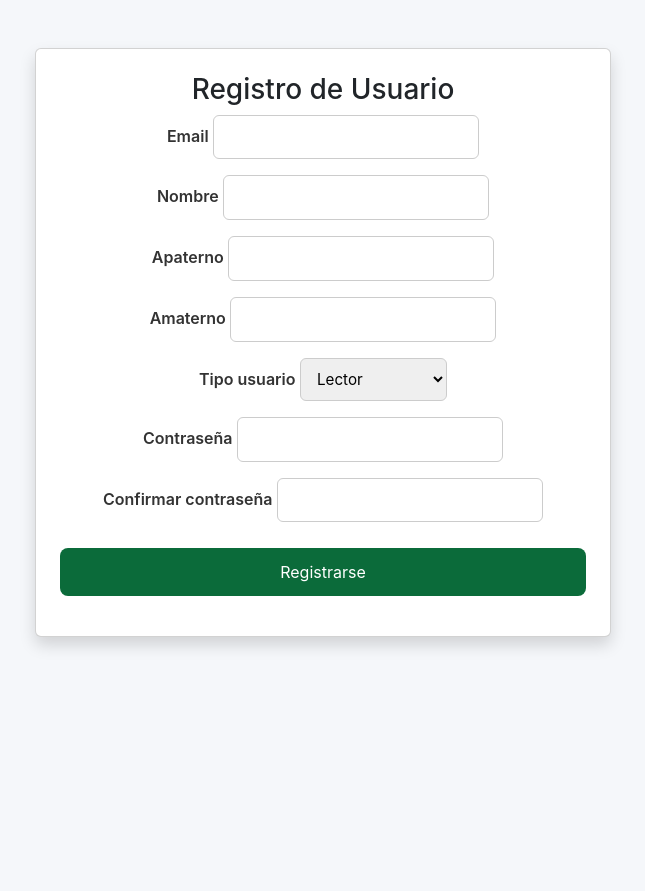
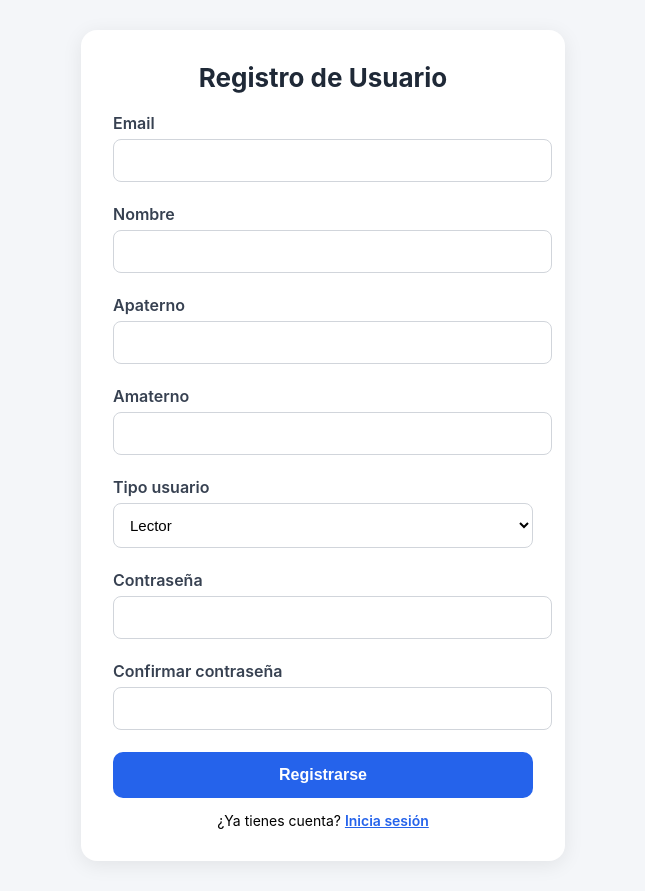
Before and after one commit to Maleza/WebClubAlmacen, a Django app: page /registro/ in a window 1280 px wide. Shown: the whole page, without its empty margins (317-962 px from the left). Before the commit the page ends 648 px from the top, so only its background shows below. Run offline with Django 5.2, Linux system fonts and the light colour scheme.

Commit message:
fix css formulario de registro

```diff
--- a/static/css/registro.css
+++ b/static/css/registro.css
@@ -1,140 +1,117 @@
-* { box-sizing: border-box; }
-
+/* Fondo general */
 body {
-  margin: 0;
-  font-family: "Inter", system-ui, -apple-system, "Segoe UI", Roboto, sans-serif;
-  background: #f5f7fa;
-  color: #222;
-  text-align: center;
+    margin: 0;
+    padding: 0;
+    font-family: "Inter", sans-serif;
+    background: #f4f6f9;
 }
 
-.register-container {
-  display: grid;
-  grid-template-columns: 1fr 1fr;
-  min-height: 100vh;
+/* Contenedor centrado */
+.register-wrapper {
+    display: flex;
+    justify-content: center;
+    align-items: center;
+    min-height: 100vh;
+    padding: 30px;
+
 }
 
-.form-card {
-  background: #fff;
-  padding: 50px 40px;
-  display: flex;
-  flex-direction: column;
-  justify-content: center;
+/* Tarjeta principal */
+.register-card {
+    width: 100%;
+    max-width: 420px;
+    background: white;
+    padding: 32px;
+    border-radius: 16px;
+    box-shadow: 0 4px 20px rgba(0,0,0,0.08);
 }
 
-h1 {
-  margin: 0 0 8px 0;
-  font-size: 2rem;
-  color: #0b6b3a;
+/* Título */
+.register-card h2 {
+    margin: 0 0 20px;
+    font-size: 26px;
+    font-weight: 700;
+    text-align: center;
+    color: #1f2937;
 }
 
-.subtitle {
-  color: #555;
-  margin-bottom: 30px;
-  font-size: 1rem;
+/* Mensaje de error / alerta */
+.msg {
+    background: #fff6d1;
+    padding: 12px;
+    border-radius: 8px;
+    border-left: 4px solid #facc15;
+    margin-bottom: 15px;
+    font-size: 14px;
 }
 
-.form-group {
-  margin-bottom: 18px;
-  display: flex;
-  flex-direction: column;
+/* Grupo de campo */
+.field-group {
+    display: flex;
+    flex-direction: column;
+    margin-bottom: 18px;
 }
 
-label {
-  font-weight: 600;
-  margin-bottom: 6px;
-  color: #333;
+/* Etiquetas */
+.field-group label {
+    font-weight: 600;
+    margin-bottom: 6px;
+    color: #374151;
 }
 
-input, select {
-  padding: 10px 12px;
-  border-radius: 6px;
-  border: 1px solid #ccc;
-  font-size: 0.95rem;
-  transition: border-color 0.2s;
+/* Inputs */
+.field-group input,
+.field-group select {
+    width: 100%;
+    padding: 12px;
+    border: 1px solid #d1d5db;
+    border-radius: 8px;
+    font-size: 15px;
+    transition: border 0.2s, box-shadow 0.2s;
+    background: #fff;
+    padding-right: 5px;
 }
 
-input:focus, select:focus {
-  border-color: #0b6b3a;
-  outline: none;
+.field-group input:focus,
+.field-group select:focus {
+    border-color: #2563eb;
+    box-shadow: 0 0 0 2px rgba(37,99,235,.25);
+    outline: none;
 }
 
-.btn {
-  margin-top: 10px;
-  background: #0b6b3a;
-  color: #fff;
-  border: none;
-  border-radius: 8px;
-  padding: 12px;
-  font-size: 1rem;
-  cursor: pointer;
-  transition: background 0.3s;
+/* Errores de campo */
+.error {
+    margin-top: 4px;
+    color: red;
+    font-size: 13px;
 }
 
-.btn:hover {
-  background: #095b30;
+/* Botón */
+.btn-submit {
+    width: 100%;
+    padding: 14px;
+    background: #2563eb;
+    border: none;
+    border-radius: 10px;
+    color: white;
+    font-size: 16px;
+    font-weight: 600;
+    cursor: pointer;
+    transition: background .2s;
 }
 
-.footer-text {
-  margin-top: 20px;
-  font-size: 0.9rem;
-  color: #444;
+.btn-submit:hover {
+    background: #1d4ed8;
 }
 
-.footer-text a {
-  color: #0b6b3a;
-  text-decoration: none;
-  font-weight: 600;
+/* Texto inferior */
+.bottom-text {
+    margin-top: 14px;
+    font-size: 14px;
+    text-align: center;
 }
 
-.footer-text a:hover {
-  text-decoration: underline;
+.bottom-text a {
+    color: #2563eb;
+    font-weight: 600;
 }
-
-/* Sección derecha */
-.illustration {
-  position: relative;
-  background-image: url('https://images.unsplash.com/photo-1524429656589-6633a470097c?auto=format&fit=crop&w=1200&q=80');
-  background-size: cover;
-  background-position: center;
-  display: flex;
-  align-items: flex-end;
-  padding: 40px;
-  color: #fff;
-}
-
-.illustration .overlay {
-  position: absolute;
-  inset: 0;
-  background: rgba(0, 0, 0, 0.4);
-  border-radius: 0;
-}
-
-.illustration .text {
-  position: relative;
-  z-index: 2;
-  max-width: 400px;
-}
-
-.illustration h2 {
-  margin: 0;
-  font-size: 2rem;
-  font-weight: 700;
-}
-
-.illustration p {
-  margin-top: 10px;
-  font-size: 1.05rem;
-  line-height: 1.5;
-  opacity: 0.9;
-}
-
-/* Responsive */
-@media (max-width: 900px) {
-  .register-container {
-    grid-template-columns: 1fr;
-  }
-  .illustration {
-    display: none;
-  }
-}
--- a/templates/registro.html
+++ b/templates/registro.html
@@ -1,15 +1,25 @@
 {% load static %}
+<!DOCTYPE html>
+<html lang="es">
+<head>
+    <meta charset="utf-8" />
+    <meta name="viewport" content="width=device-width, initial-scale=1" />
+    <title>Registro</title>
 
-<link rel="stylesheet" href="https://cdn.jsdelivr.net/npm/bootstrap@5.3.2/dist/css/bootstrap.min.css">
-<link rel="stylesheet" href="{% static 'css/registro.css' %}?v=1.3">
+    <link rel="stylesheet" href="{% static 'css/registro.css' %}?v=2.0">
 
-<div class="container mt-5" style="max-width: 600px;">
-    <div class="card shadow p-4">
-        <h3 class="text-center">Registro de Usuario</h3>
+</head>
+
+<body>
+
+<div class="register-wrapper">
+    <div class="register-card">
+
+        <h2>Registro de Usuario</h2>
 
         {% if messages %}
             {% for message in messages %}
-                <div class="alert alert-warning">{{ message }}</div>
+                <div class="msg">{{ message }}</div>
             {% endfor %}
         {% endif %}
 
@@ -19,14 +29,23 @@
             {{ form.non_field_errors }}
 
             {% for field in form %}
-                <div class="mb-3">
-                    <label class="form-label">{{ field.label }}</label>
-                    {{ field }}
-                    <div class="text-danger">{{ field.errors }}</div>
-                </div>
+            <div class="field-group">
+                <label>{{ field.label }}</label>
+                {{ field }}
+                <small class="error">{{ field.errors }}</small>
+            </div>
             {% endfor %}
 
-            <button class="btn btn-primary w-100">Registrarse</button>
+            <button class="btn-submit">Registrarse</button>
+
+            <div class="bottom-text">
+                ¿Ya tienes cuenta? <a href="{% url 'login' %}">Inicia sesión</a>
+            </div>
+
         </form>
+
     </div>
 </div>
+
+</body>
+</html>
```
